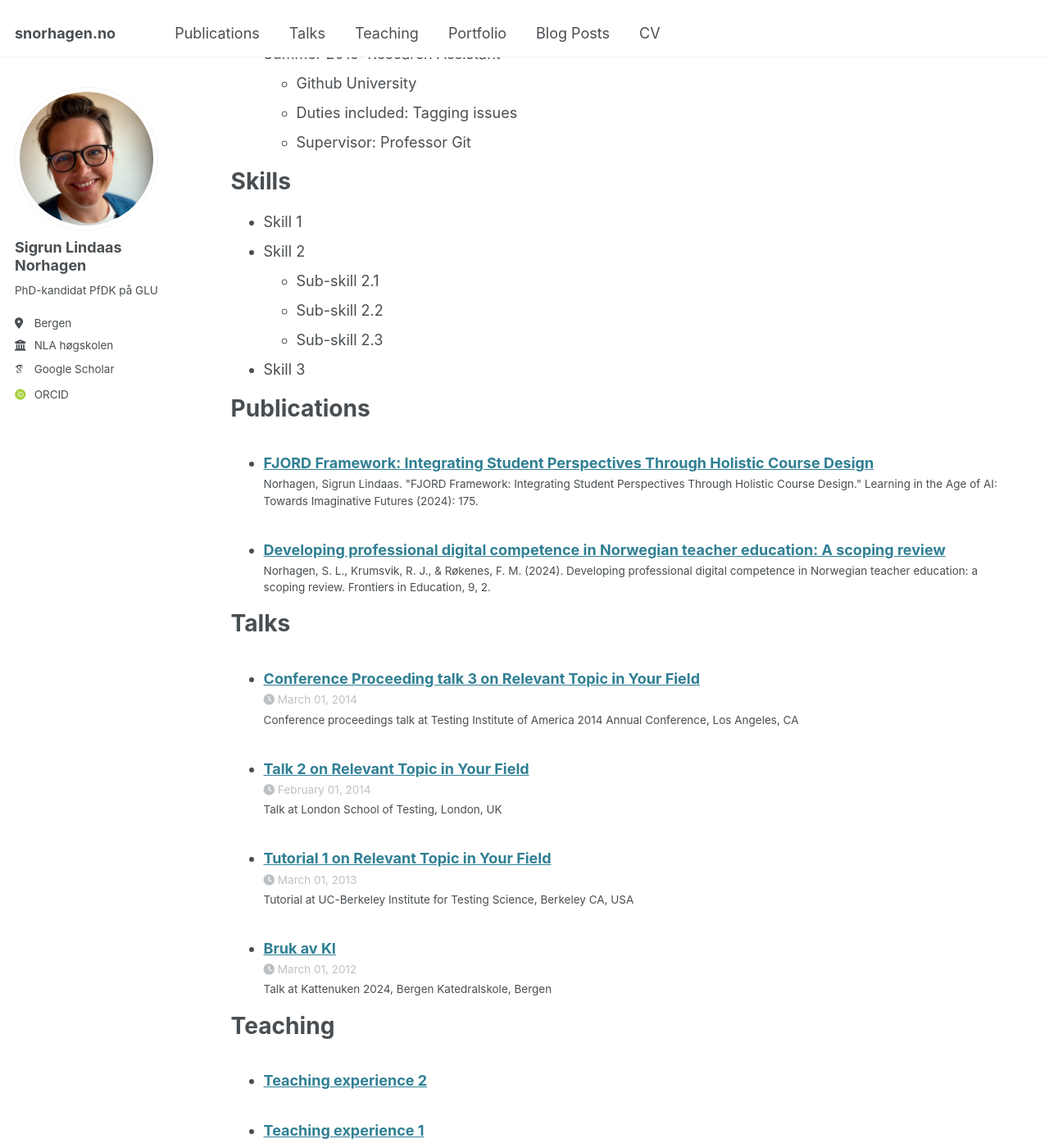
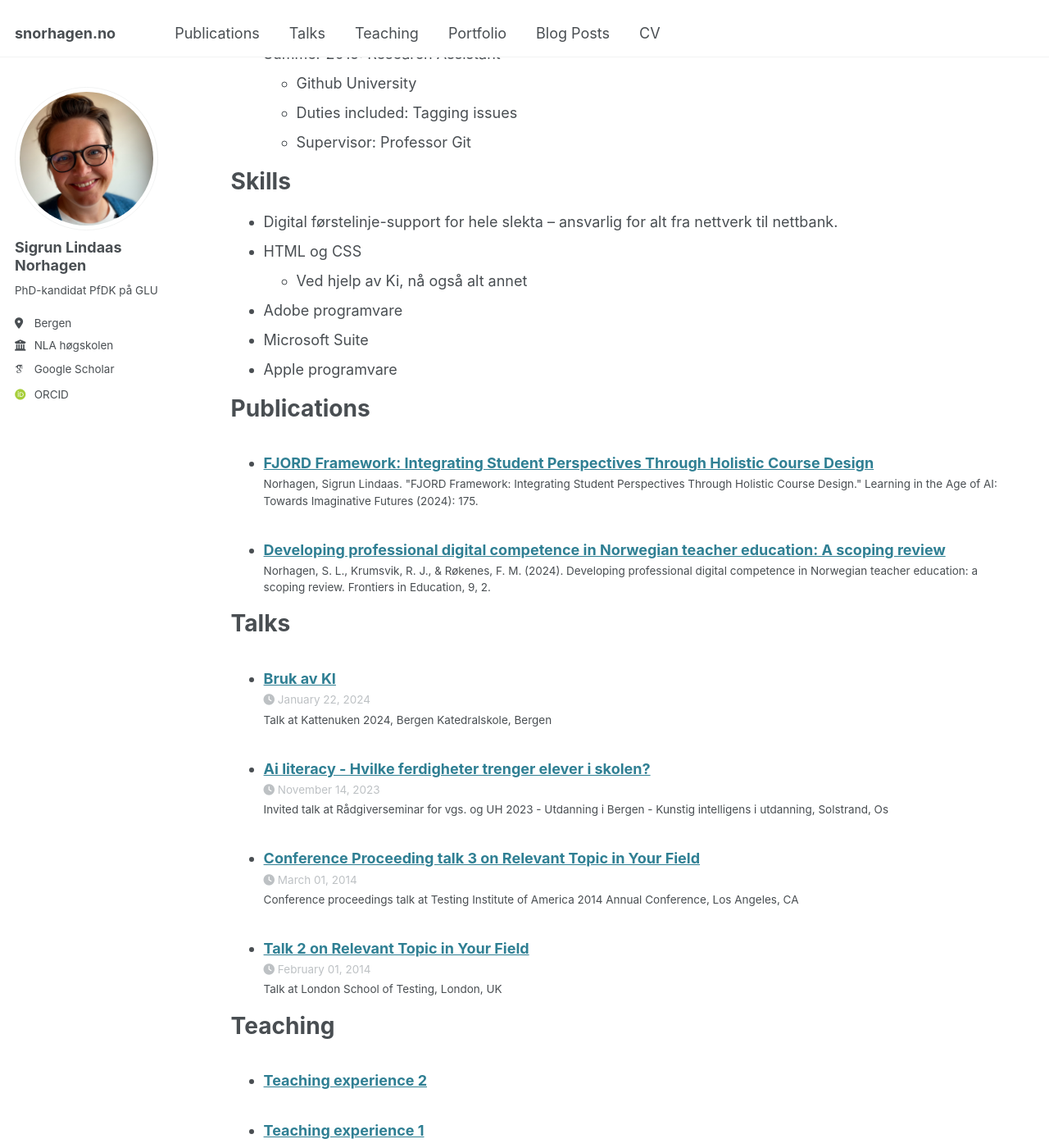
Before and after one commit to sigrun/sigrun.github.io, a Jekyll site: the page built from _pages/cv.md, in a window 1280 px wide and 1400 px high, scrolled down 605 px. Shown: the whole window at 82% size. Built offline with Jekyll 4.4.1, drawn with Linux system fonts in a browser that asks for light colours; some web fonts are replaced.

Commit message:
Talks, fra macbook

```diff
--- a/_pages/cv.md
+++ b/_pages/cv.md
@@ -34,12 +34,12 @@ Work experience
 
 Skills
 ======
-* Skill 1
-* Skill 2
-  * Sub-skill 2.1
-  * Sub-skill 2.2
-  * Sub-skill 2.3
-* Skill 3
+* Digital førstelinje-support for hele slekta – ansvarlig for alt fra nettverk til nettbank.
+* HTML og CSS
+  * Ved hjelp av Ki, nå også alt annet
+* Adobe programvare
+* Microsoft Suite
+* Apple programvare
 
 Publications
 ======
--- a/_talks/2013-03-01-tutorial-1.md
+++ /dev/null
@@ -1,13 +0,0 @@
----
-title: "Tutorial 1 on Relevant Topic in Your Field"
-collection: talks
-type: "Tutorial"
-permalink: /talks/2013-03-01-tutorial-1
-venue: "UC-Berkeley Institute for Testing Science"
-date: 2013-03-01
-location: "Berkeley CA, USA"
----
-
-[More information here](http://exampleurl.com)
-
-This is a description of your tutorial, note the different field in type. This is a markdown files that can be all markdown-ified like any other post. Yay markdown!
--- /dev/null
+++ b/_talks/2023-11-14-solstrand.md
@@ -0,0 +1,9 @@
+---
+title: "Ai literacy - Hvilke ferdigheter trenger elever i skolen?"
+collection: talks
+type: "Invited talk"
+permalink: /talks/2023-11-14-solstrand.md
+venue: "Rådgiverseminar for vgs. og UH 2023 - Utdanning i Bergen - Kunstig intelligens i utdanning"
+date: 2023-11-14
+location: "Solstrand, Os"
+---
--- a/_talks/2012-03-01-talk-1.md
+++ b/_talks/2024-01-22-katten.md
@@ -2,9 +2,9 @@
 title: "Bruk av KI"
 collection: talks
 type: "Talk"
-permalink: /talks/2024-01-23-talk-1
+permalink: /talks/2024-01-22-katten
 venue: "Kattenuken 2024"
-date: 2012-03-01
+date: 2024-01-22
 location: "Bergen Katedralskole, Bergen"
 ---
 
```
Also changed, not shown: 1 other file.
